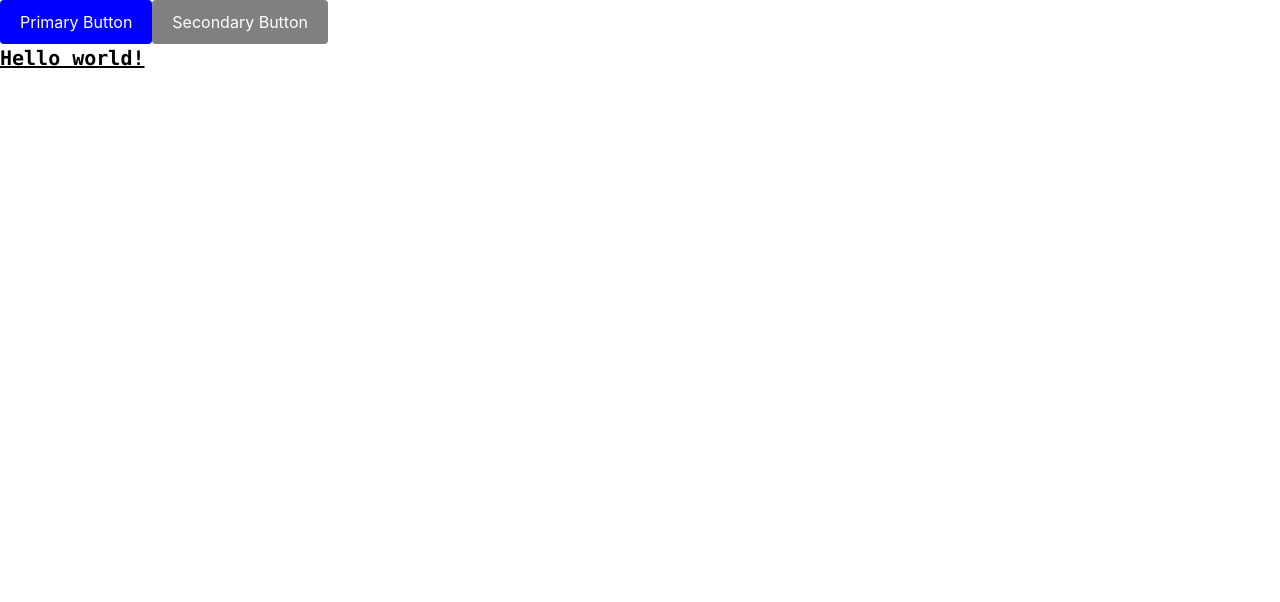
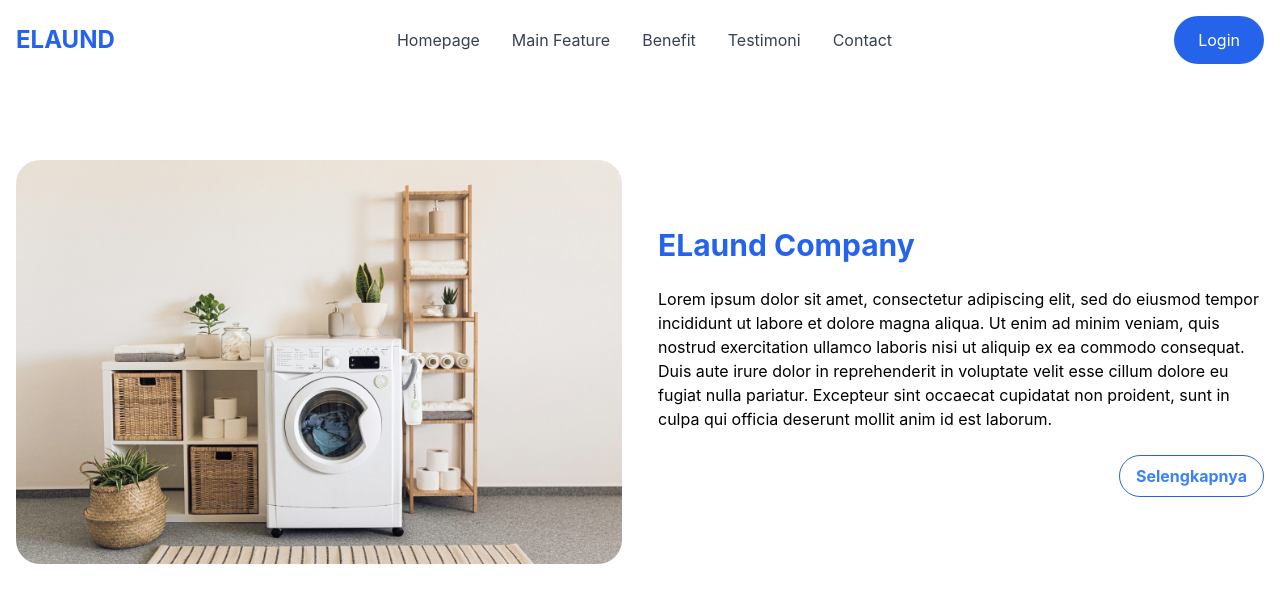
Before and after one commit to rizkiwnfproject/elaund-frontend, a React (Create React App) app: page / in a window 1280 px wide. Shown: the top 602 px of the page. Built offline with nearby package versions, Linux system fonts and the light colour scheme.

Commit message:
home section

```diff
--- a/package.json
+++ b/package.json
@@ -8,8 +8,9 @@
     "@testing-library/user-event": "^13.5.0",
     "react": "^18.3.1",
     "react-dom": "^18.3.1",
-    "react-router-dom": "^6.26.0",
+    "react-router-dom": "^6.26.1",
     "react-scripts": "5.0.1",
+    "react-scroll": "^1.9.0",
     "web-vitals": "^2.1.4"
   },
   "scripts": {
--- a/src/App.js
+++ b/src/App.js
@@ -1,19 +1,18 @@
 // import logo from './logo.svg';
 import './styles/Button.css';
-import Button from './components/Button';
+import HomePage from './pages/HomePage';
 
 function App() {
   return (
     <div>
-      <Button onClick={() => alert('Primary!')} className="primary">
+      {/* <Button onClick={() => alert('Primary!')} className="primary">
         Primary Button
       </Button>
-      <Button onClick={() => alert('Secondary!')} className="secondary">
-        Secondary Button
-      </Button>
-      <h1 className="text-xl font-bold underline font-mono">
-        Hello world!
-      </h1>
+      <Navbar />
+
+      {/* Content */}
+      <HomePage />
+
     </div>
   );
 }
--- a/src/components/Button.js
+++ b/src/components/Button.js
@@ -3,7 +3,7 @@ import React from 'react';
 // Komponen Button
 const Button = ({ onClick, children, className, type = 'button' }) => {
     return (
-        <button onClick={onClick} className={`btn ${className}`} type={type}>
+        <button onClick={onClick} className={`${className}`} type={type}>
             {children}
         </button>
     );
--- /dev/null
+++ b/src/components/Navbar.js
@@ -0,0 +1,43 @@
+import React from 'react';
+import Button from './Button';
+import { Link } from 'react-scroll';
+
+const Navbar = () => {
+    return (
+        <nav className="bg-white">
+            <div className="container mx-auto px-4 flex justify-between items-center py-4">
+                {/* Logo */}
+                <div className="text-2xl font-bold text-blue-600">
+                    ELAUND
+                </div>
+
+                {/* Links To Another Page*/}
+                <div className="hidden md:flex space-x-8">
+                    <Link to="homepage" smooth={true} duration={500} className='text-gray-700 hover:text-blue-600 cursor-pointer'>
+                        Homepage
+                    </Link>
+                    <Link to="mainfeature" smooth={true} duration={500} className='text-gray-700 hover:text-blue-600 cursor-pointer'>
+                        Main Feature
+                    </Link>
+                    <Link to="benefit" smooth={true} duration={500} className='text-gray-700 hover:text-blue-600 cursor-pointer'>
+                        Benefit
+                    </Link>
+                    <Link to="testimoni" smooth={true} duration={500} className='text-gray-700 hover:text-blue-600 cursor-pointer'>
+                        Testimoni
+                    </Link>
+                    <Link to="contact" smooth={true} duration={500} className='text-gray-700 hover:text-blue-600 cursor-pointer'>
+                        Contact
+                    </Link>
+                </div>
+                {/* Login Button */}
+                <div>
+                    <Button className="bg-blue-600 px-6 py-3 text-white rounded-3xl">
+                        Login
+                    </Button>
+                </div>
+            </div>
+        </nav>
+    );
+};
+
+export default Navbar;
--- /dev/null
+++ b/src/components/Section.js
@@ -0,0 +1,12 @@
+import React from 'react';
+import { Element } from 'react-scroll';
+
+const Section = ({ id, children, className }) => {
+  return (
+    <Element name={id} className={`${className}`}>
+      {children}
+    </Element>
+  );
+};
+
+export default Section;
--- /dev/null
+++ b/src/pages/HomePage.js
@@ -0,0 +1,20 @@
+import React from 'react';
+import Navbar from '../components/Navbar';
+import Section from '../components/Section';
+import Home from './section/Home';
+
+const Homepage = () => {
+  return (
+    <div>
+      {/* Navbar */}
+      <Navbar />
+      <main className="container mx-auto px-4 py-8 my-12">
+        <Section id="homepage">
+          <Home />
+        </Section>
+      </main>
+    </div>
+  );
+};
+
+export default Homepage;
--- /dev/null
+++ b/src/pages/section/Home.js
@@ -0,0 +1,28 @@
+// src/components/Home.js
+import React from 'react';
+import myImage from '../../assets/images/home_laundry.jpg';
+import Button from '../../components/Button';
+
+const Home = () => {
+    return (
+        <div className='grid grid-cols-1 md:grid-cols-2 gap-9 items-center'>
+            <img src={myImage} alt="Laundry" className='w-full rounded-3xl' />
+            <div className='flex flex-col gap-6'>
+                <div className='home-title text-3xl font-bold text-blue-600'>
+                    ELaund Company
+                </div>
+                <p>
+                    Lorem ipsum dolor sit amet, consectetur adipiscing elit, sed do eiusmod tempor incididunt ut labore et dolore magna aliqua. Ut enim ad minim veniam, quis nostrud exercitation ullamco laboris nisi ut aliquip ex ea commodo consequat. Duis aute irure dolor in reprehenderit in voluptate velit esse cillum dolore eu fugiat nulla pariatur. Excepteur sint occaecat cupidatat non proident, sunt in culpa qui officia deserunt mollit anim id est laborum.
+                </p>
+                <div className='col-span-2 flex justify-end'>
+                    <Button className='border border-blue-600 rounded-3xl py-2 px-4 font-bold text-blue-500 transition duration-300 ease-in-out hover:bg-blue-600 hover:text-white '>
+                        Selengkapnya
+                    </Button>
+                </div>
+            </div>
+
+        </div>
+    );
+};
+
+export default Home;
```
Also changed, not shown: src/assets/images/home_laundry.jpg (added), 1 other file (tests, documents, lock files or other folders).
